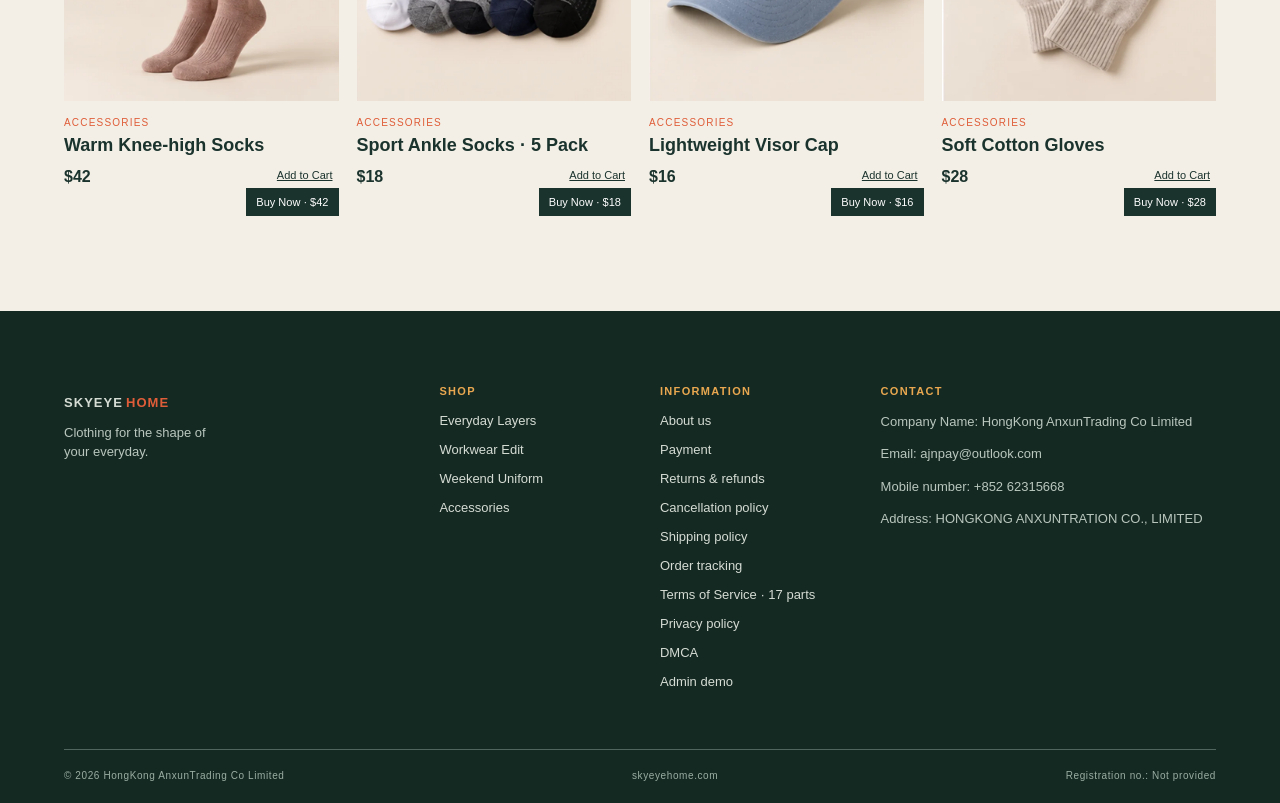
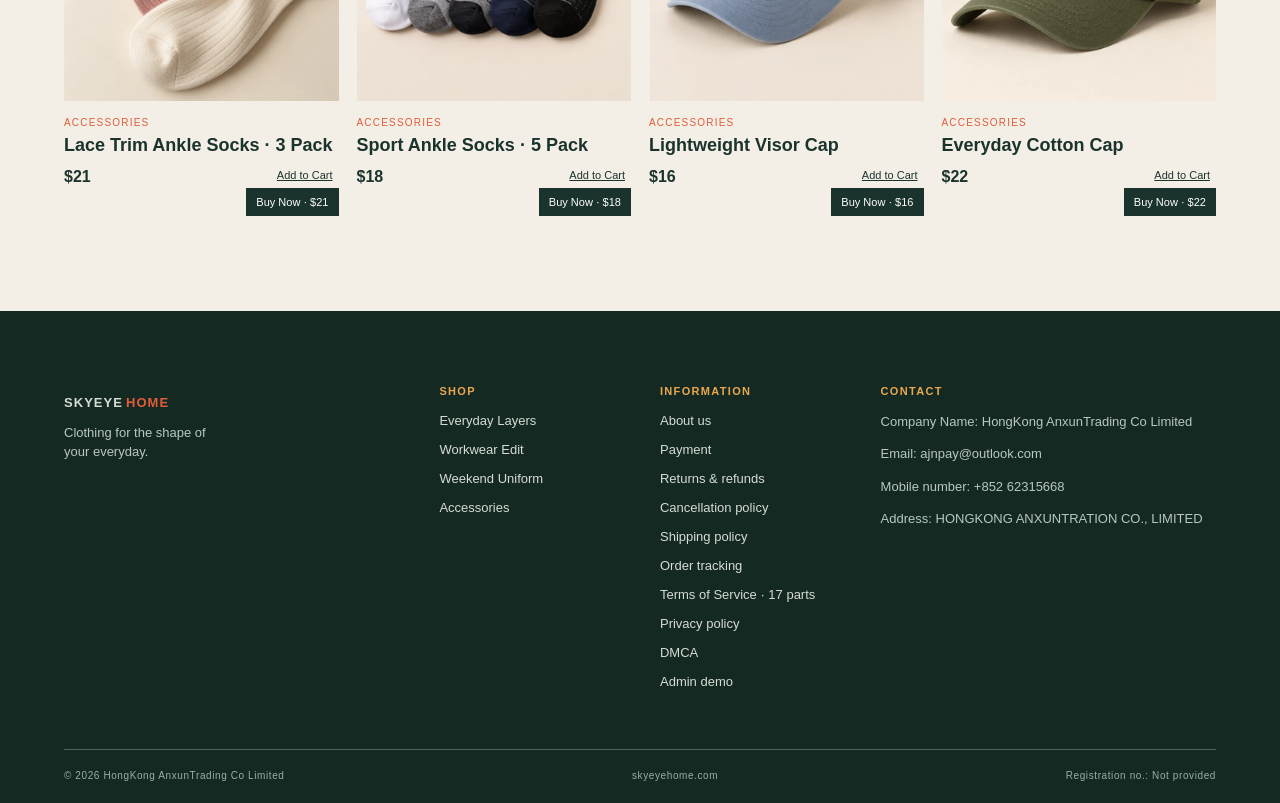
Before and after one commit to xiaoxiniiiiiii/skyeyehome, a React (Vite) app: page / in a window 1280 px wide. Shown: the part 5340-6143 px from the top of the page. Built offline with nearby package versions, Linux system fonts and the light colour scheme.

Commit message:
skyeyehome

```diff
--- a/src/main.jsx
+++ b/src/main.jsx
@@ -10,9 +10,9 @@ const categories=[
  {name:'Everyday Layers',note:'The easy daily uniform',items:['Relaxed Cotton Tee','Ribbed Tank Top','Boxy Overshirt','Soft Knit Polo','Straight-leg Trousers','Elastic Midi Skirt','Lightweight Cardigan','Utility Chore Jacket','Cotton Lounge Set','Everyday Hoodie']},
  {name:'Workwear Edit',note:'Polished, without the fuss',items:['Tailored Blazer','Wide-leg Trousers','Satin Blouse','Pleated Midi Skirt','Fine Knit Sweater','Cropped Jacket','Oxford Shirt','Belted Trench Coat','Sleeveless Vest','Structured Work Dress']},
  {name:'Weekend Uniform',note:'Off-duty, considered',items:['Linen Blend Shirt','Relaxed Denim Jeans','Canvas Overshirt','Terry Sweatshirt','Utility Shorts','Jersey Midi Dress','Lightweight Windbreaker','Knit Polo Dress','Relaxed Cargo Pants','Fleece Half-zip']},
- {name:'Accessories',note:'Small details, lasting style',items:['Classic Baseball Cap','Ribbed Beanie','Soft Bucket Hat','Wool-blend Crew Socks','Cotton Ankle Socks · 5 Pack','Ribbed Crew Socks · 3 Pack','Warm Knee-high Socks','Sport Ankle Socks · 5 Pack','Lightweight Visor Cap','Soft Cotton Gloves']}
+ {name:'Accessories',note:'Small details, lasting style',items:['Classic Baseball Cap','Ribbed Beanie','Soft Bucket Hat','Wool-blend Crew Socks','Cotton Ankle Socks · 5 Pack','Ribbed Crew Socks · 3 Pack','Lace Trim Ankle Socks · 3 Pack','Sport Ankle Socks · 5 Pack','Lightweight Visor Cap','Everyday Cotton Cap']}
 ]
-const prices=[32,26,44,38,58,46,52,78,64,69,89,74,42,48,56,82,79,96,45,88,54,68,62,49,36,58,72,66,59,76,24,39,48,29,34,22,42,18,16,28]
+const prices=[32,26,44,38,58,46,52,78,64,69,89,74,42,48,56,82,79,96,45,88,54,68,62,49,36,58,72,66,59,76,24,39,48,29,34,22,21,18,16,22]
 const products=categories.flatMap((cat,ci)=>cat.items.map((name,i)=>({id:ci*10+i+1,name,category:cat.name,price:prices[ci*10+i],image:`/products/product-${String(ci*10+i+1).padStart(2,'0')}.webp`,description:'Made for repeat wear with comfortable materials, clean construction and an easy everyday fit.'})))
 const terms=['Agreement','Eligibility','Product information','Prices and taxes','Orders','Payment','Shipping','Delivery windows','Risk of loss','Returns','Refunds','Cancellations','Intellectual property','User content','Privacy','Limitation of liability','Governing law']
 const policyLabels=['About us','Payment','Returns & refunds','Cancellation policy','Shipping policy','Order tracking','Terms of Service · 17 parts','Privacy policy','DMCA']
```
Also changed, not shown: public/products/product-37.webp, public/products/product-40.webp.
